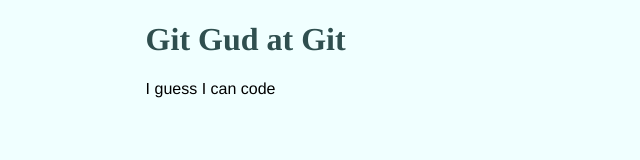
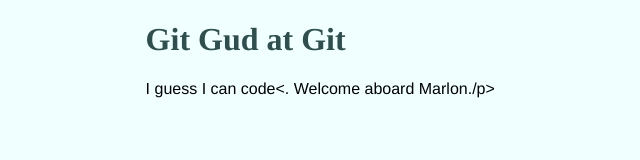
Before and after one commit to JScotty99/Git, a plain HTML site: page index.html in a window 1280 px wide. Shown: the whole page, without its empty margins (52-692 px from the left). Drawn offline with Linux system fonts and the light colour scheme.

Commit message:
Update index.html

```diff
--- a/index.html
+++ b/index.html
@@ -8,7 +8,7 @@
 <body>
    <div id="container">
     <h1>Git Gud at Git</h1>
-    	<p>I guess I can code</p>
+    	<p>I guess I can code<. Welcome aboard Marlon./p>
 
    </div>
 </body>
```
